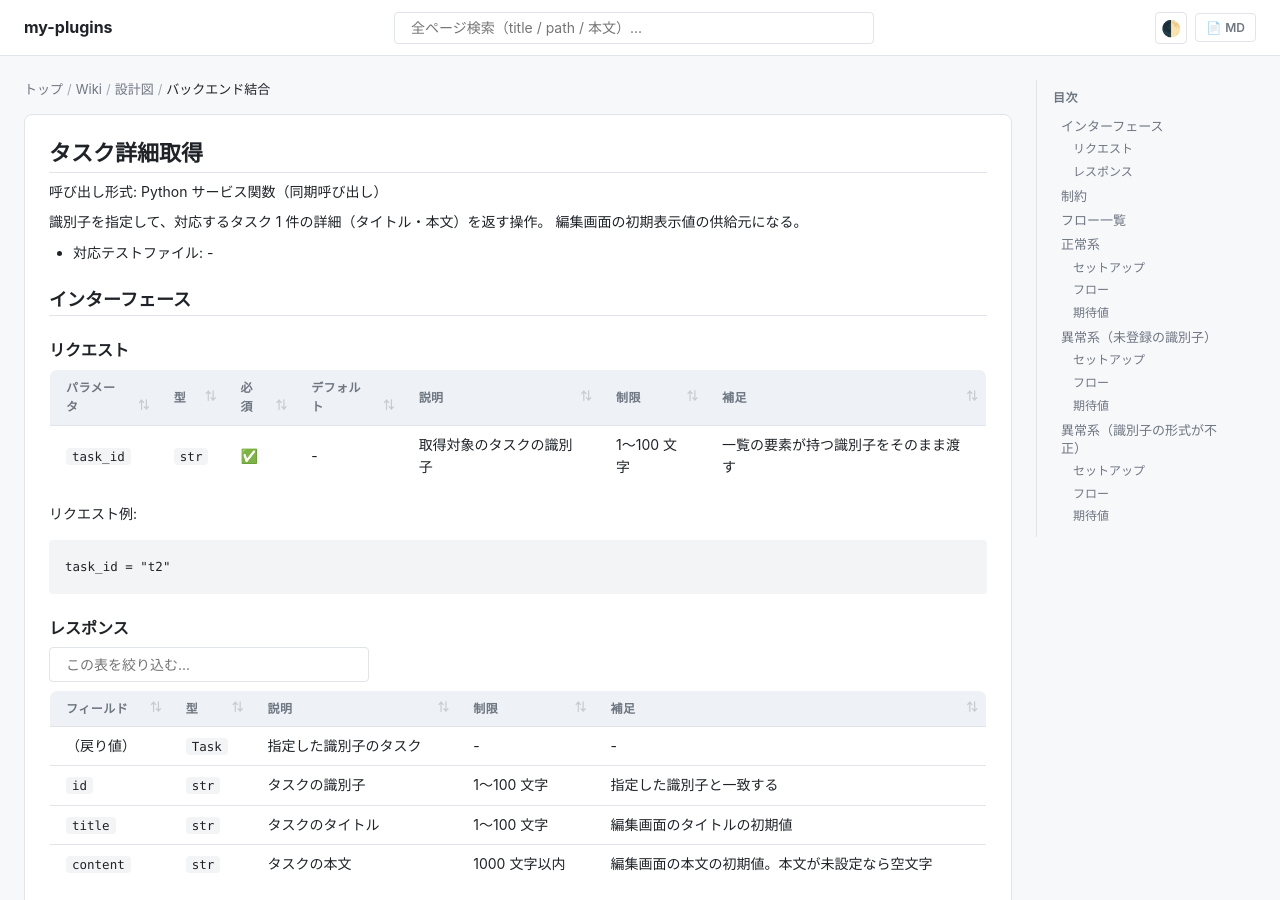
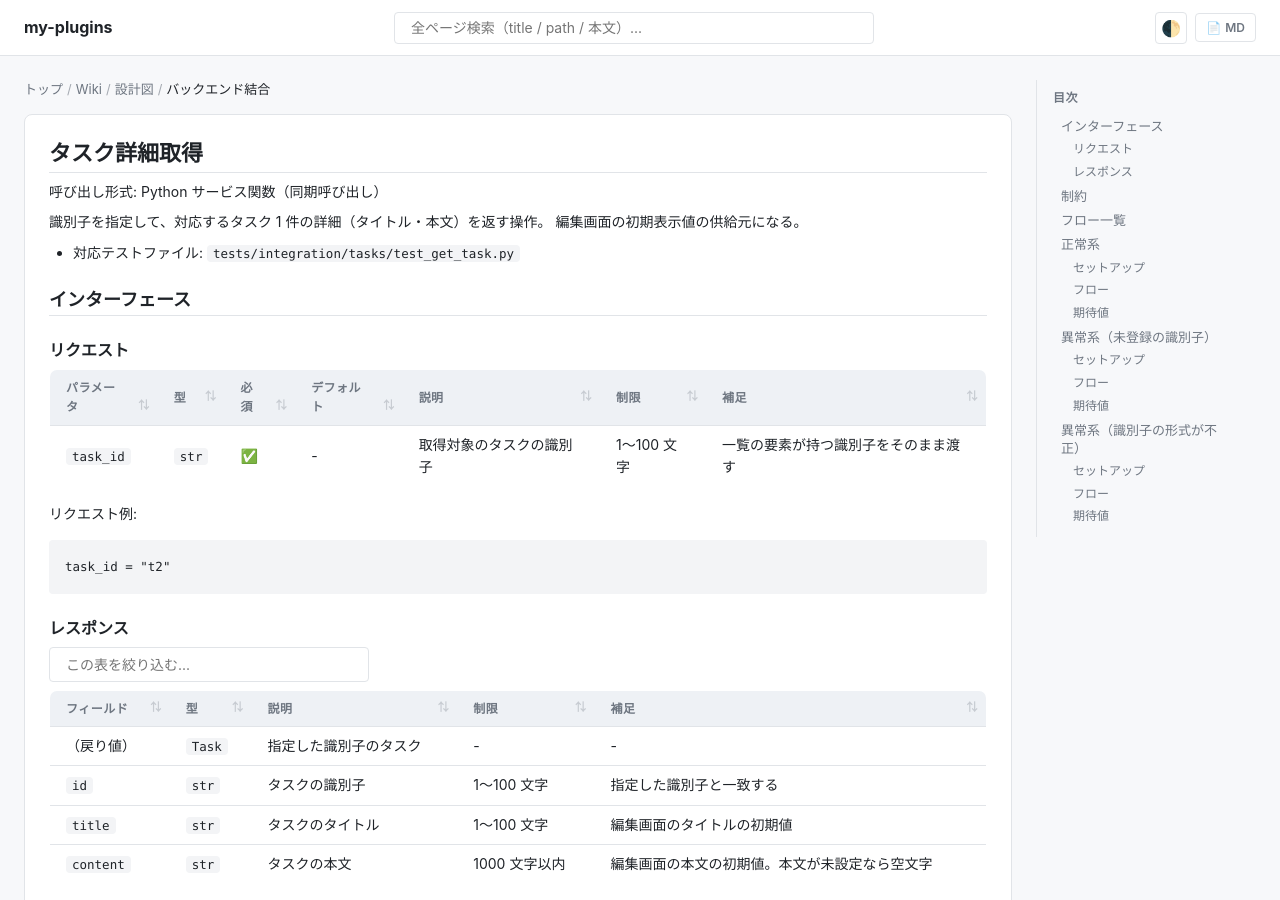
Before and after one commit to shuhei1101/ai-monitor-e2e, a Jekyll site: the page built from docs/wiki/設計図/バックエンド結合/タスク詳細取得.py.md, in a window 1280 px wide and 900 px high. Built offline with Jekyll 4.4.1, drawn with Linux system fonts in a browser that asks for light colours; our own code applies the rules of GitHub Pages for plain Markdown files.

Commit message:
対応テストファイルを設計書に記入
レビュー済みの結合テストのパスを、バックエンド結合の冒頭リードに記入する。

Co-Authored-By: Claude Opus 5 <noreply@anthropic.com>

```diff
--- a/docs/wiki/設計図/バックエンド結合/タスク詳細取得.py.md
+++ b/docs/wiki/設計図/バックエンド結合/タスク詳細取得.py.md
@@ -5,7 +5,7 @@
 識別子を指定して、対応するタスク 1 件の詳細（タイトル・本文）を返す操作。
 編集画面の初期表示値の供給元になる。
 
-- 対応テストファイル: -
+- 対応テストファイル: `tests/integration/tasks/test_get_task.py`
 
 ## インターフェース
 
```
Also changed, not shown: docs/wiki/設計図/バックエンド結合/タスク更新.py.md (+1 -1 lines).
